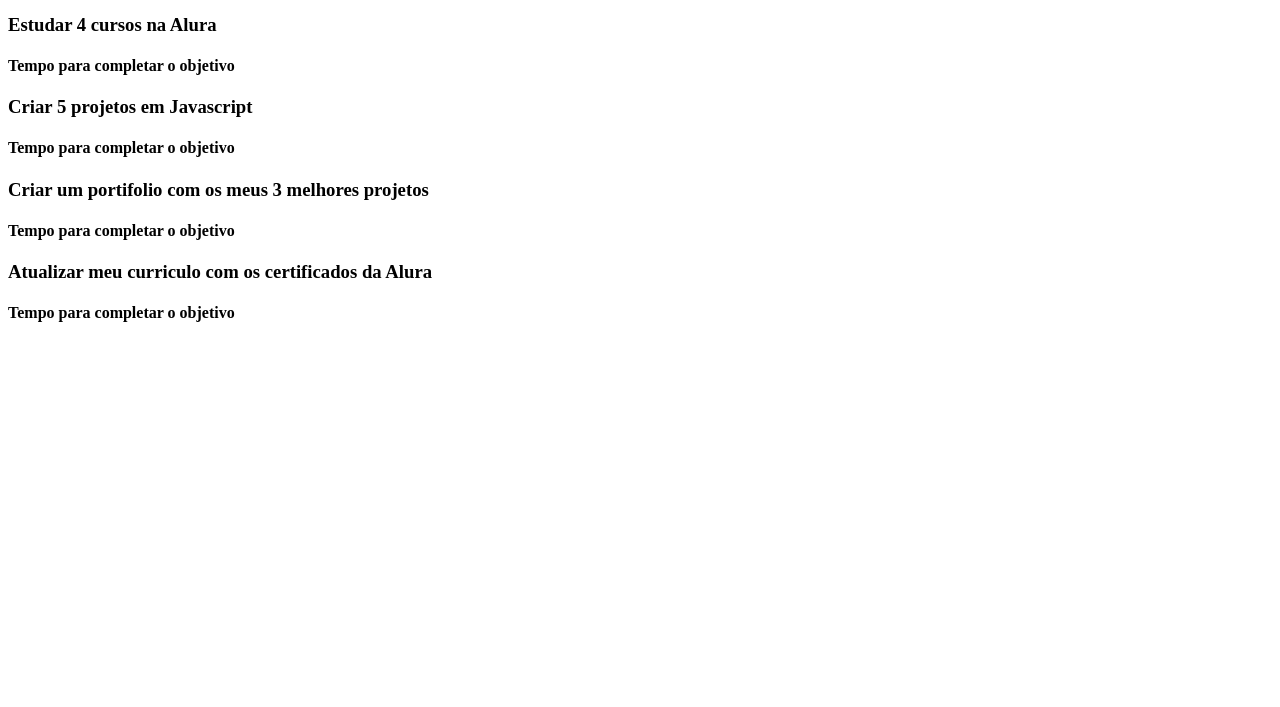
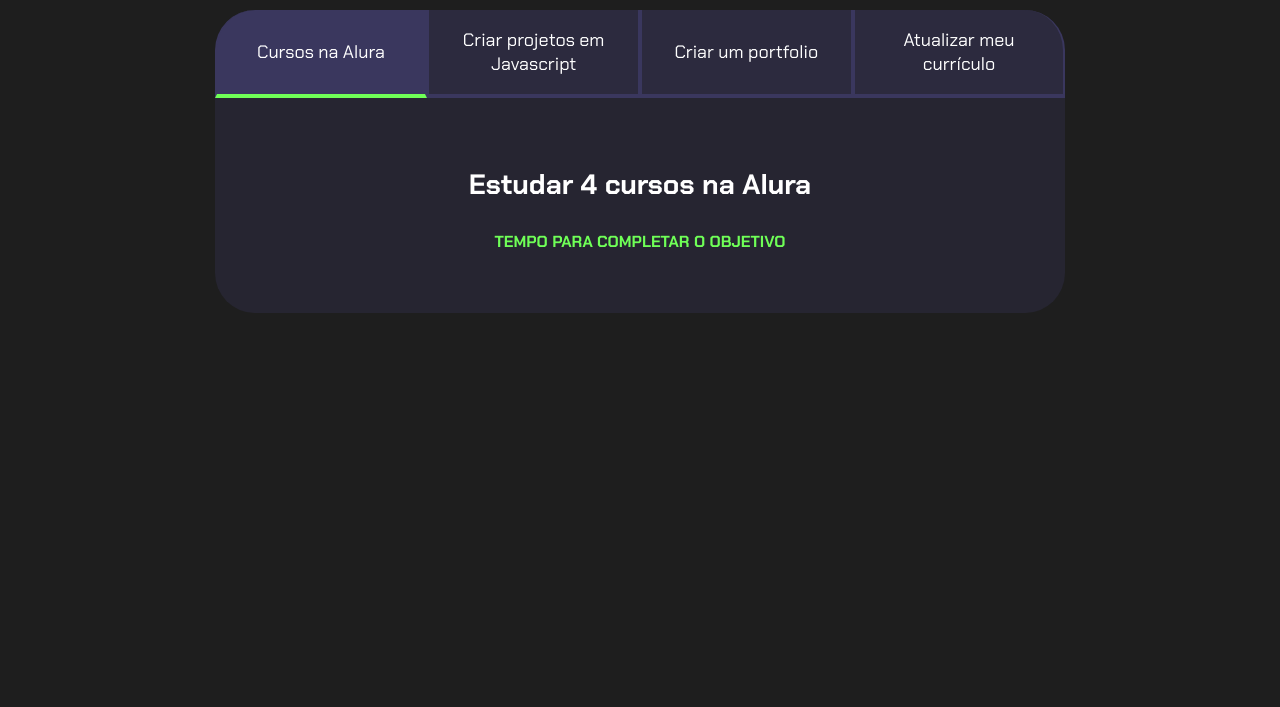
Before and after one commit to iguisouza/projeto-3, a plain HTML site: page index.html in a window 1280 px wide. Shown: the part 93-800 px from the top of the page. Drawn offline with Linux system fonts and the light colour scheme; files that its build step writes are made by us from their sources; files whose address does not match are found by name.

Commit message:
Add files via upload

```diff
--- a/index.html
+++ b/index.html
@@ -1,5 +1,5 @@
 <!DOCTYPE html>
-<html lang="en">
+<html lang="pt-br">
 <head>
     <meta charset="UTF-8">
     <meta name="viewport" content="width=device-width, initial-scale=1.0">
@@ -8,13 +8,13 @@
 </head>
 <body>
     <section class="conteudo-principal">
-        <h2 class="titulo-principal">Meus Objetivos do ano<span>_</span><span>_</span></h2>
+        <h2 class="titulo-principal">Meus Objetivos do ano<span>_</span></h2>
         <div class="conteudo">
         <div class="botoes">
             <button class="botao ativo">Cursos na Alura</button>
             <button class="botao">Criar projetos em Javascript</button>
-                <button class="botao">Criar um portifolio</button>
-                <button class="botao">Atualizar meu curriculo</button>
+            <button class="botao">Criar um portfolio</button>
+            <button class="botao">Atualizar meu currículo</button>
         </div>
         <div class="abas-textos">
             <div class="aba-conteudo ativo">
@@ -28,7 +28,7 @@
                 <div class="contador"></div>
             </div>
             <div class="aba-conteudo">
-                    <h3 class="aba-conteudo-titulo-principal">Criar um portifolio com os meus 3 melhores projetos</h3>
+                <h3 class="aba-conteudo-titulo-principal">Criar um portfolio com os meus 3 melhores projetos</h3>
                 <h4 class="aba-conteudo-titulo-secundario">Tempo para completar o objetivo</h4>
                 <div class="contador"></div>
             </div>
--- /dev/null
+++ b/style.css
@@ -0,0 +1,108 @@
+@import url('https://fonts.googleapis.com/css2?family=Chakra+Petch:wght@400;700&display=swap');
+
+:root {
+    --cor-de-fundo: #1E1E1E;
+    --verde: #6FFF57;
+    --branco: #FFFFFF;
+    --botao-ativo: #3A375E;
+    --botao-inativo: rgba(58, 55, 94, 0.5);
+    --texto-fundo: rgba(58, 55, 94, 0.3);
+}
+
+body {
+    background-color: var(--cor-de-fundo);
+    color: var(--branco);
+    font-family: 'Chakra Petch', sans-serif;
+}
+
+
+.conteudo-principal {
+    display: flex;
+    flex-direction: column;
+    justify-content: center;
+    align-items: center;
+    max-width: 1200px;
+    width: 100%;
+    margin: 0 auto;
+}
+
+.titulo-principal {
+    text-align: left;
+    width: 100%;
+    font-size: 32px;
+}
+
+.titulo-principal span {
+    color: var(--verde);
+}
+
+
+.botao {
+    font-family: 'Chakra Petch', sans-serif;
+    background-color: var(--botao-inativo);
+    color: var(--branco);
+    display: flex;
+    justify-content: center;
+    padding: 1em;
+    font-size: 18px;
+    align-items: center;
+    width: 100%;
+    border-bottom: 4px solid var(--botao-ativo);
+    border-left: 2px solid var(--botao-ativo);
+    border-right: 2px solid var(--botao-ativo);
+    border-top: none;
+}
+
+.botao:first-child {
+    border-radius: 40px 40px 0 0;
+}
+
+.botoes {
+    display: block;
+}
+
+.botao.ativo{
+    background-color: var(--botao-ativo);
+    border-bottom: 4px solid var(--verde);
+}
+
+.abas-textos{
+    background-color: var(--texto-fundo);
+    padding: 40px;
+    border-radius: 0 0 40px 40px;
+}
+.aba-conteudo.ativo{
+    display:block;
+}
+
+.aba-conteudo{
+    display: none;
+}
+
+.aba-conteudo-titulo-principal{
+    font-size: 28px;
+    text-align: center;
+}
+.aba-conteudo-titulo-secundario{
+    text-align: center;
+    color: var(--verde);
+    text-transform: uppercase;
+}
+.contador{
+    font-size: 20px;
+    text-align: center;
+}
+
+@media screen and (min-width: 768px) {
+    .botoes {
+        display: flex;
+    }
+
+    .botao:first-child {
+        border-radius: 40px 0 0 0;
+    }
+
+    .botao:last-child {
+        border-radius: 0 40px 0 0;
+    }
+}
```
Lines whose indentation alone changed are shown as unchanged.
